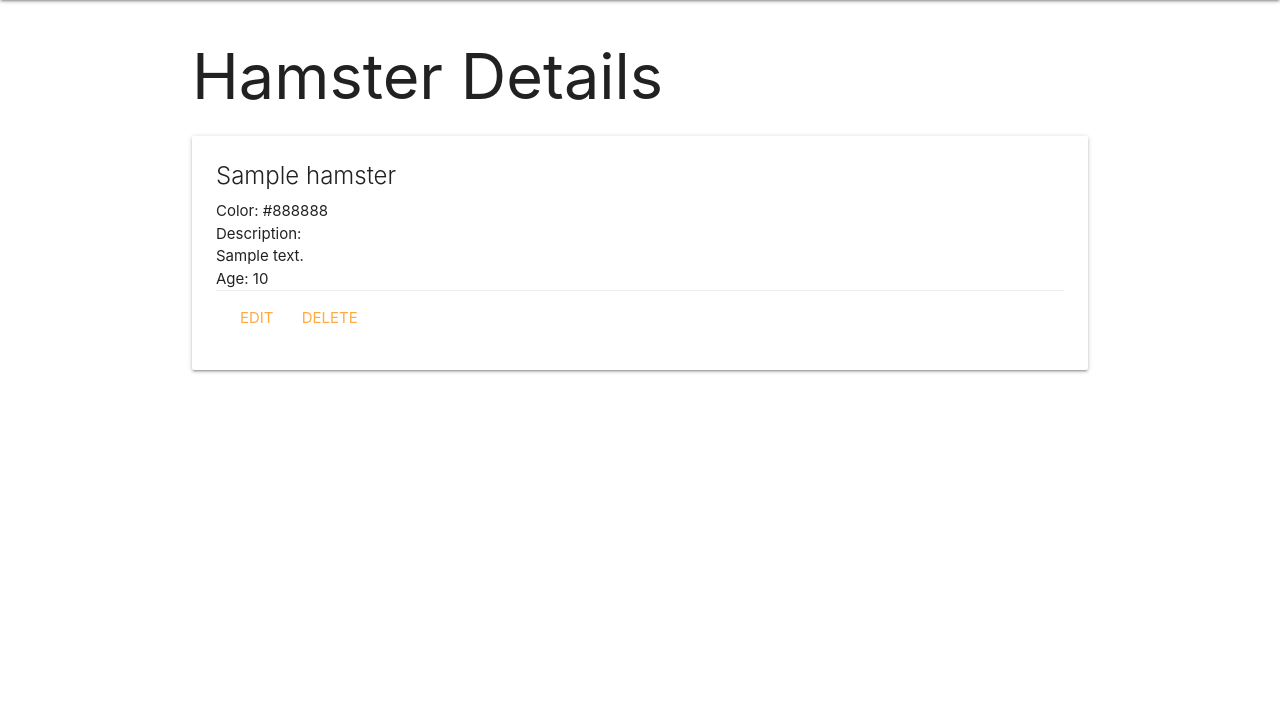
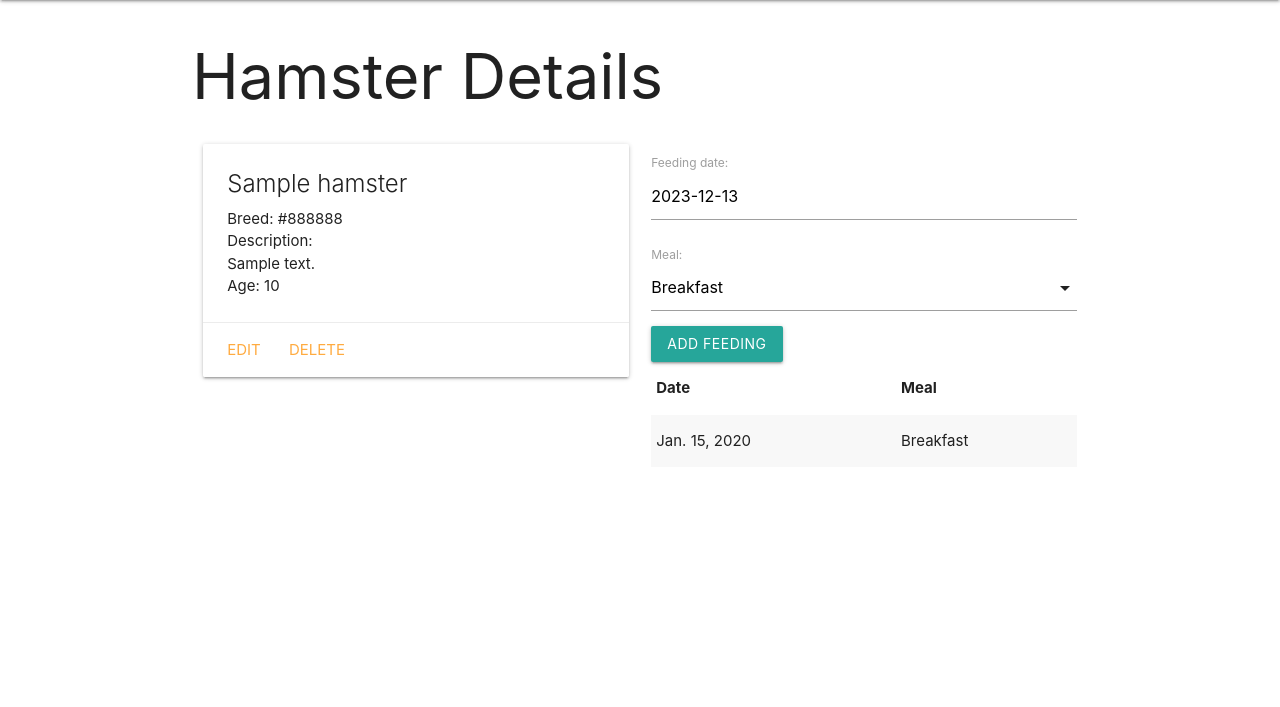
Before and after one commit to hfsmithz99/hamstercollector, a Django app: page /hamsters/1/ in a window 1280 px wide. Shown: the part 64-771 px from the top of the page. Run offline with Django 5.2, Linux system fonts and the light colour scheme; tables that the repository leaves empty hold one stand-in row (values such as "Sample post").

Commit message:
lab part 3

```diff
--- a/main_app/admin.py
+++ b/main_app/admin.py
@@ -1,4 +1,5 @@
 from django.contrib import admin
-from .models import Hamster
+from .models import Hamster, Feeding
 # Register your models here.
 admin.site.register(Hamster)
+admin.site.register(Feeding)
--- /dev/null
+++ b/main_app/forms.py
@@ -0,0 +1,7 @@
+from django.forms import ModelForm
+from .models import Feeding
+
+class FeedingForm(ModelForm):
+  class Meta:
+    model = Feeding
+    fields = ['date', 'meal']
--- a/main_app/models.py
+++ b/main_app/models.py
@@ -1,5 +1,12 @@
 from django.db import models
 from django.urls import reverse
+
+
+MEALS = (
+    ('B', 'Breakfast'),
+    ('L', 'Lunch'),
+    ('D', 'Dinner')
+)
 
 # Create your models here.
 class Hamster(models.Model):
@@ -13,3 +20,16 @@ class Hamster(models.Model):
 
     def get_absolute_url(self):
         return reverse('detail', kwargs={'hamster_id': self.id})
+
+class Feeding(models.Model):
+    date = models.DateField('feeding date')
+    meal = models.CharField(
+    max_length=1,
+    choices=MEALS,
+    default=MEALS[0][0]
+  )
+    hamster = models.ForeignKey(Hamster, on_delete=models.CASCADE)
+    def __str__(self):
+        return f"{self.get_meal_display()} on {self.date}"
+    class Meta:
+        ordering = ['-date']
--- a/main_app/templates/base.html
+++ b/main_app/templates/base.html
@@ -9,6 +9,7 @@
   <title>Hamster Collector</title>
   <link rel="stylesheet" href="https://cdnjs.cloudflare.com/ajax/libs/materialize/1.0.0/css/materialize.min.css">
   <link rel="stylesheet" type="text/css" href="{% static 'css/style.css' %}">
+  <script src="https://cdnjs.cloudflare.com/ajax/libs/materialize/1.0.0/js/materialize.min.js"></script>
 </head>
 <body>
   <header class="navbar-fixed">
--- a/main_app/templates/hamsters/detail.html
+++ b/main_app/templates/hamsters/detail.html
@@ -1,24 +1,64 @@
 {% extends 'base.html' %}
-
 {% block content %}
 
 <h1>Hamster Details</h1>
 
+<div class="row">
+    <div class="col s6">
         <div class="card">
             <div class="card-content">
                 <span class="card-title">{{ hamster.name }}</span>
-    <p>Color: {{ hamster.color }}</p>
+                <p>Breed: {{ hamster.color }}</p>
                 <p>Description: {{ hamster.description|linebreaks }}</p>
                 {% if hamster.age > 0 %}
                 <p>Age: {{ hamster.age }}</p>
                 {% else %}
                 <p>Age: Newborn</p>
                 {% endif %}
+            </div>
             <div class="card-action">
                 <a href="{% url 'hamsters_update' hamster.id %}">Edit</a>
                 <a href="{% url 'hamsters_delete' hamster.id %}">Delete</a>
             </div>
         </div>
     </div>
+    <div class="col s6">
+        <form action="{% url 'add_feeding' hamster.id %}" method="POST">
+            {% csrf_token %}
 
-{% endblock content %}
+            {{ feeding_form.as_p }}
+            <input type="submit" class="btn" value="Add Feeding">
+        </form>
+        <table class="striped">
+            <thead>
+                <tr>
+                    <th>Date</th>
+                    <th>Meal</th>
+                </tr>
+            </thead>
+            <tbody>
+                {% for feeding in hamster.feeding_set.all %}
+                <tr>
+                    <td>{{feeding.date}}</td>
+                    <td>{{feeding.get_meal_display}}</td>
+                </tr>
+                {% endfor %}
+            </tbody>
+        </table>
+    </div>
+</div>
+
+<script>
+    const dateEl = document.getElementById('id_date');
+    // M is Materialize's global variable
+    M.Datepicker.init(dateEl, {
+        format: 'yyyy-mm-dd',
+        defaultDate: new Date(),
+        setDefaultDate: true,
+        autoClose: true
+    });
+
+    const selectEl = document.getElementById('id_meal');
+    M.FormSelect.init(selectEl);
+</script>
+{% endblock %}
--- a/main_app/urls.py
+++ b/main_app/urls.py
@@ -9,4 +9,5 @@ urlpatterns = [
     path('hamsters/create', views.HamsterCreate.as_view() ,name='hamsters_create'),
     path('hamsters/<int:pk>/update/', views.HamsterUpdate.as_view(), name='hamsters_update'),
     path('hamsters/<int:pk>/delete/', views.HamsterDelete.as_view(), name='hamsters_delete'),
+    path('hamsters/<int:hamster_id>/add_feeding/', views.add_feeding, name='add_feeding'),
 ]
--- a/main_app/views.py
+++ b/main_app/views.py
@@ -1,6 +1,7 @@
-from django.shortcuts import render
+from django.shortcuts import render, redirect
 from django.views.generic.edit import CreateView, UpdateView, DeleteView
 from .models import Hamster
+from .forms import FeedingForm
 # hamsters = [
   #  {'name': 'Dune', 'color': 'blonde', 'description': 'Young and full of life', 'age': 1},
    # {'name': 'Atreides', 'color': 'black', 'description': 'Quiet and gentle', 'age': 2},
@@ -19,7 +20,16 @@ def hamsters_index(request):
 
 def hamster_detail(request, hamster_id):
     hamster = Hamster.objects.get(id=hamster_id)
-    return render(request, 'hamsters/detail.html', {'hamster': hamster})
+    feeding_form = FeedingForm()
+    return render(request, 'hamsters/detail.html', {'hamster': hamster, 'feeding_form': feeding_form})
+
+def add_feeding(request, hamster_id):
+    form = FeedingForm(request.POST)
+    if form.is_valid():
+        new_feeding = form.save(commit=False)
+        new_feeding.hamster_id = hamster_id
+        new_feeding.save()
+    return redirect('detail', hamster_id=hamster_id)
 
 class HamsterCreate(CreateView):
     model = Hamster
```
Also changed, not shown: main_app/migrations/0002_feeding.py (added). Lines whose indentation alone changed are shown as unchanged.
